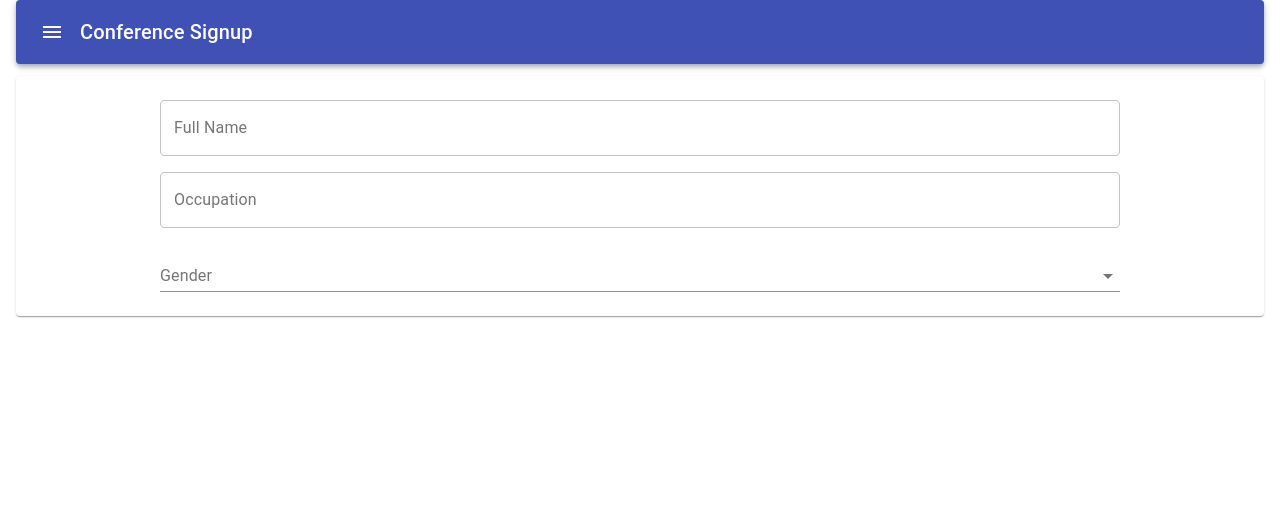
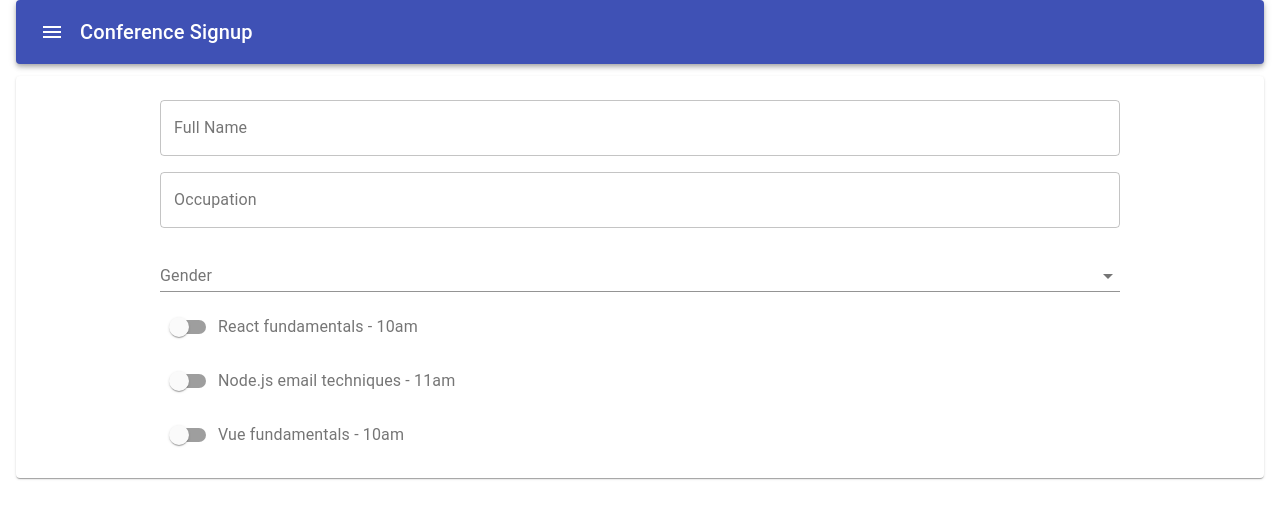
Before and after one commit to smatthews-nz/signup-sheet, a React (Create React App) app in the folder signup-sheet/: page / in a window 1280 px wide. Shown: the top 518 px of the page. Built offline with nearby package versions, Linux system fonts and the light colour scheme.

Commit message:
Add switches

```diff
--- a/signup-sheet/public/index.html
+++ b/signup-sheet/public/index.html
@@ -24,7 +24,7 @@
       work correctly both with client-side routing and a non-root public URL.
       Learn how to configure a non-root public URL by running `npm run build`.
     -->
-    <title>React App</title>
+    <title>JS Conf 2020</title>
   </head>
   <body>
     <noscript>You need to enable JavaScript to run this app.</noscript>
--- a/signup-sheet/src/components/Form.js
+++ b/signup-sheet/src/components/Form.js
@@ -5,6 +5,8 @@ import InputLabel from '@material-ui/core/InputLabel';
 import MenuItem from '@material-ui/core/MenuItem';
 import FormControl from '@material-ui/core/FormControl';
 import Select from '@material-ui/core/Select';
+import FormControlLabel from '@material-ui/core/FormControlLabel';
+import Switch from '@material-ui/core/Switch';
 
 
 const useStyles = makeStyles((theme) => ({
@@ -30,8 +32,10 @@ function Form() {
     return(
         <div className="form-holder">
             <form className={classes.root} noValidate autoComplete="off">
+                {/* //Name and occupation section */}
             <TextField id="outlined-basic" label="Full Name" variant="outlined" />
             <TextField id="outlined-basic" label="Occupation" variant="outlined" />
+                {/* //Gender dropdown */}
             <FormControl className={classes.formControl}>
                 <InputLabel id="demo-simple-select-label">Gender</InputLabel>
                 <Select
@@ -44,6 +48,20 @@ function Form() {
                 <MenuItem value={30}>Prefer not to say</MenuItem>
                 </Select>
             </FormControl>
+            {/* // class switches */}
+            <FormControlLabel
+                control={<Switch name="react-fundamentals" />}
+                label="React fundamentals - 10am"
+            />
+            <FormControlLabel
+                control={<Switch name="node-email-techniques" />}
+                label="Node.js email techniques - 11am"
+            />
+            <FormControlLabel
+                control={<Switch name="vue-fundamentals" />}
+                label="Vue fundamentals - 10am"
+            />
+
             </form>
         </div>
     )
```
